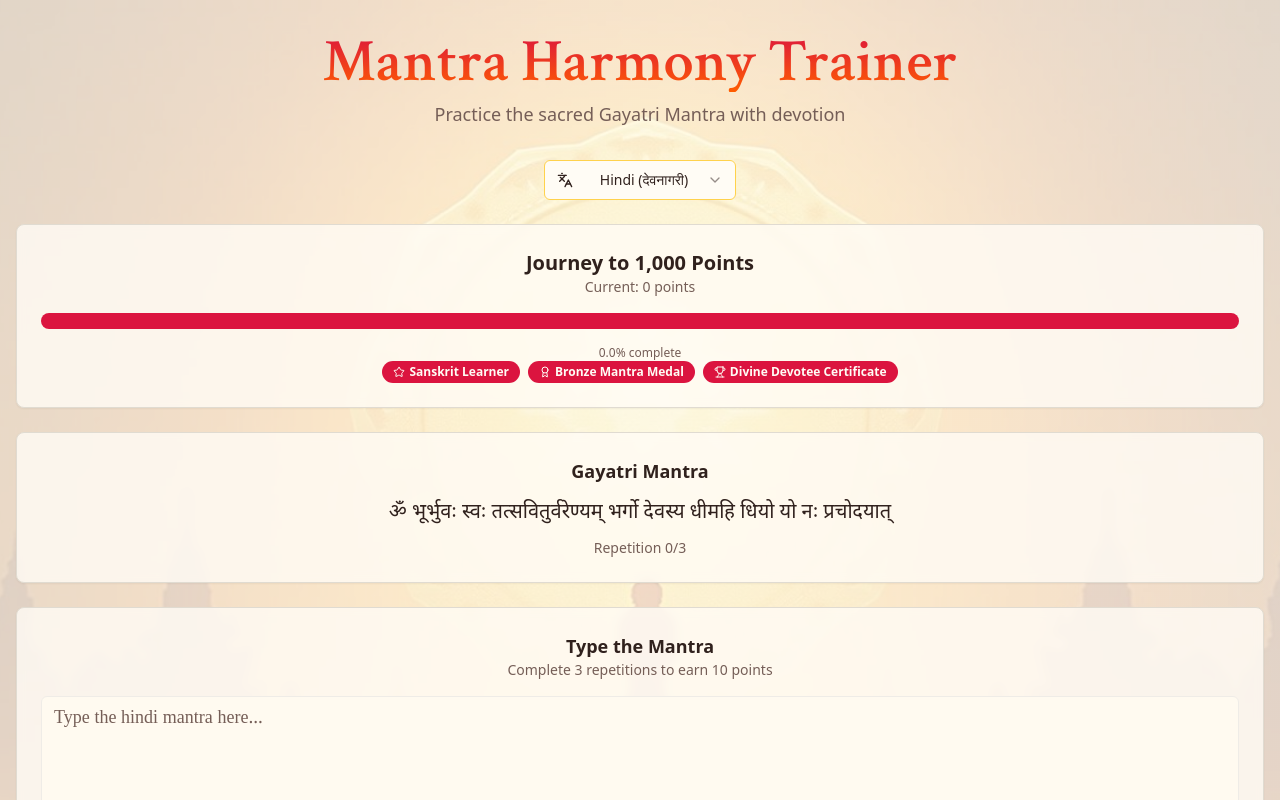
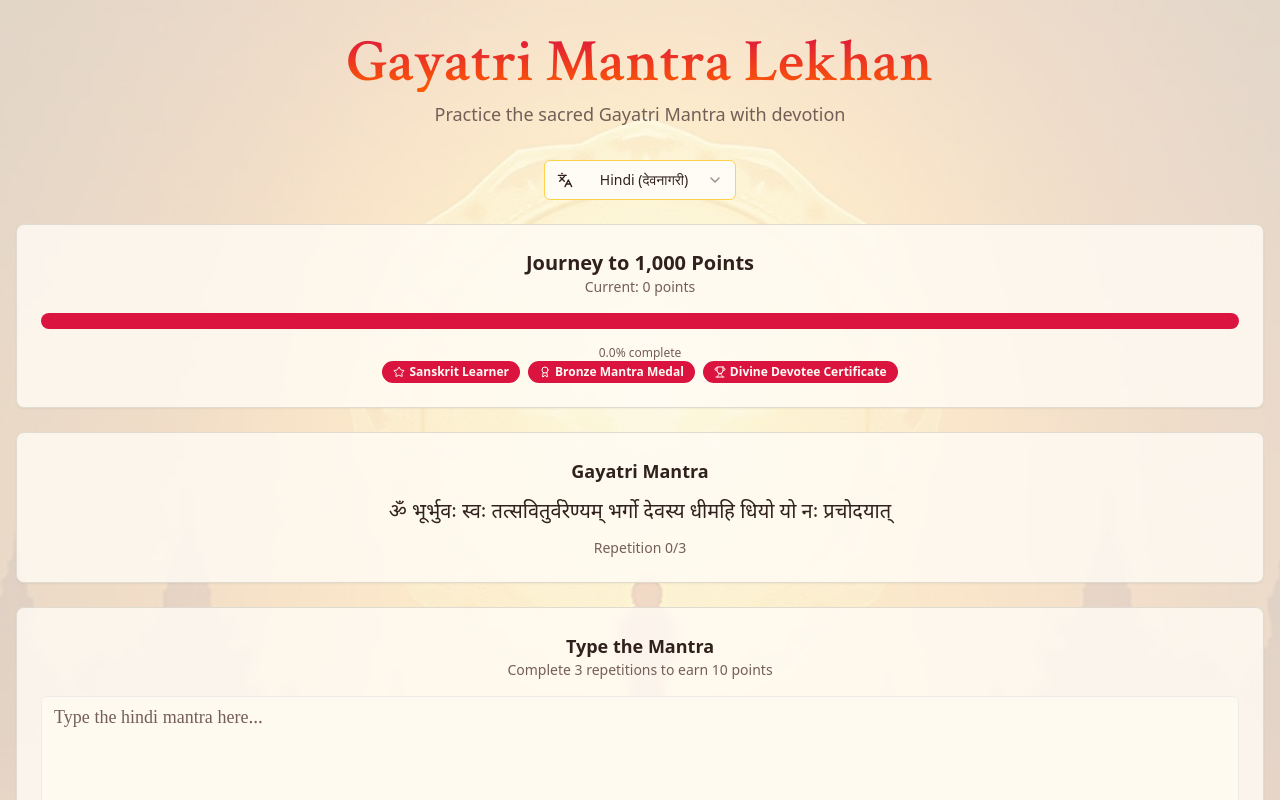
Before and after one commit to DarkSkull-lab/gayatri-mantra-lekhan-7aa1c38e, a React (Vite) app: page / in a window 1280 px wide. Shown: the top 800 px of the page. Built offline with nearby package versions, Linux system fonts and the light colour scheme.

Commit message:
Change website title
Update the website title from "Mantra Harmony Trainer" to "Gayatri Mantra Lekhan".

```diff
--- a/index.html
+++ b/index.html
@@ -3,8 +3,8 @@
   <head>
     <meta charset="UTF-8" />
     <meta name="viewport" content="width=device-width, initial-scale=1.0" />
-    <title>Mantra Harmony Trainer</title>
-    <meta name="description" content="Learn and practice the sacred Gayatri Mantra with guided typing" />
+    <title>Gayatri Mantra Lekhan</title>
+    <meta name="description" content="Practice writing the sacred Gayatri Mantra with guided typing" />
     <meta name="author" content="Lovable" />
 
     <!-- Spiritual Fonts -->
--- a/src/components/MantraTrainer.tsx
+++ b/src/components/MantraTrainer.tsx
@@ -242,7 +242,7 @@ export default function MantraTrainer() {
         {/* Header */}
         <div className="text-center mb-8">
           <h1 className="text-4xl md:text-6xl font-bold bg-gradient-sacred bg-clip-text text-transparent font-mantra">
-            Mantra Harmony Trainer
+            Gayatri Mantra Lekhan
           </h1>
           <p className="text-lg text-muted-foreground mt-2">
             Practice the sacred Gayatri Mantra with devotion
```
